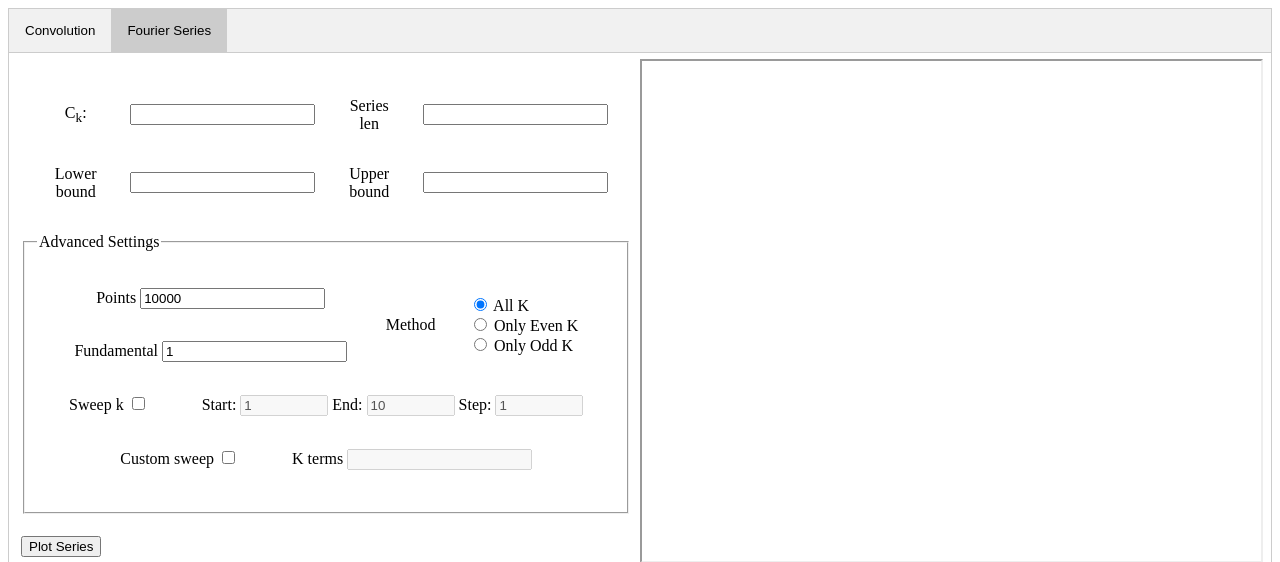
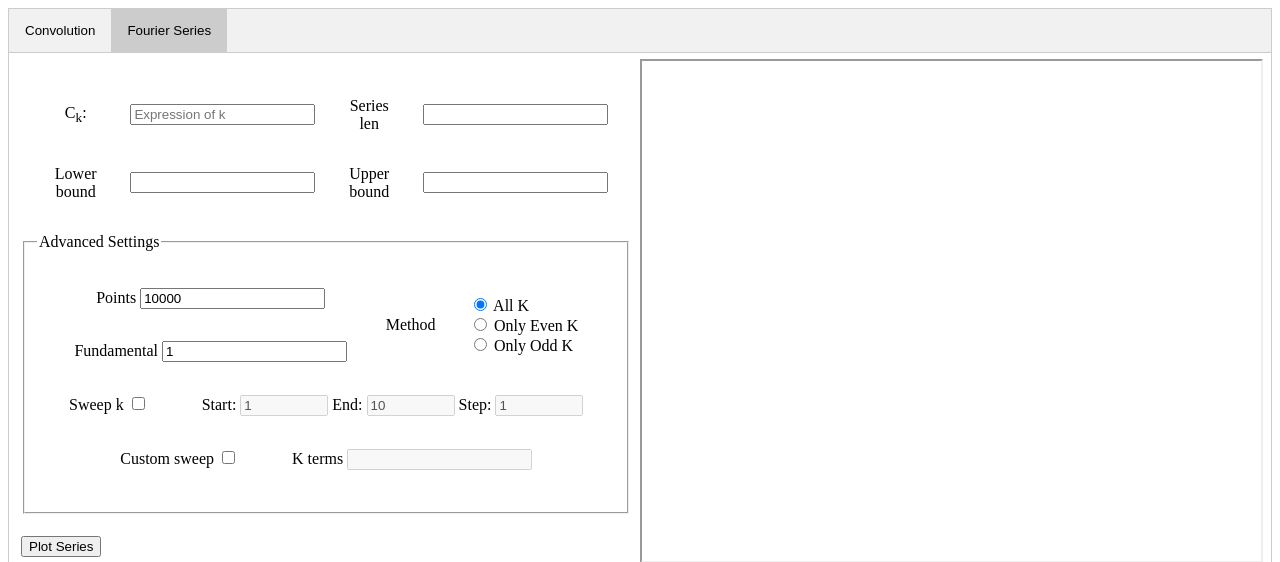
Before and after one commit to DanielFay22/ConvolutionWebApp, a Django app: template templates/index.html in a window 1280 px wide, after a click on "Fourier Series". Shown: the top 562 px of the page. Run offline with Django 3.2, Linux system fonts and the light colour scheme; the template is opened without the code that fills it, so the values that code supplies are empty, except form fields; tables that the repository leaves empty hold one stand-in row (values such as "Sample post"); form fields are guessed from the names that the template uses.

Commit message:
Changes project name

```diff
--- a/manage.py
+++ b/manage.py
@@ -3,7 +3,7 @@ import os
 import sys
 
 if __name__ == '__main__':
-    os.environ.setdefault('DJANGO_SETTINGS_MODULE', 'ConvolutionInterface.settings')
+    os.environ.setdefault('DJANGO_SETTINGS_MODULE', 'MathTools.settings')
     try:
         from django.core.management import execute_from_command_line
     except ImportError as exc:
--- a/templates/index.html
+++ b/templates/index.html
@@ -263,7 +263,7 @@
                         </td>
                         <td>
                             <input type="text" id="{{ fourier_form.c_k.id_for_label }}"
-                                   name="{{ fourier_form.c_k.html_name }}" required>
+                                   name="{{ fourier_form.c_k.html_name }}" placeholder="Expression of k" required>
                         </td>
                         <td>
                             {{ fourier_form.series_len.label_tag }}
```
Also changed, not shown: MathTools/__init__.py (added), MathTools/forms.py (renamed from ConvolutionInterface/forms.py), MathTools/settings.py (renamed from ConvolutionInterface/settings.py), MathTools/urls.py (renamed from ConvolutionInterface/urls.py), MathTools/utils.py (renamed from ConvolutionInterface/utils.py), MathTools/views.py (renamed from ConvolutionInterface/views.py), MathTools/wsgi.py (renamed from ConvolutionInterface/wsgi.py).
